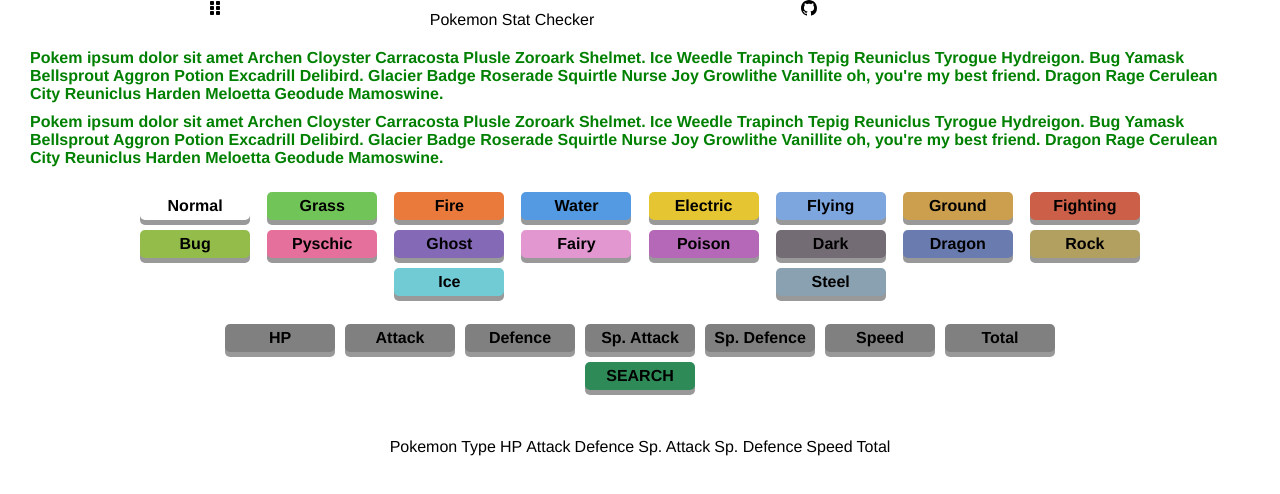
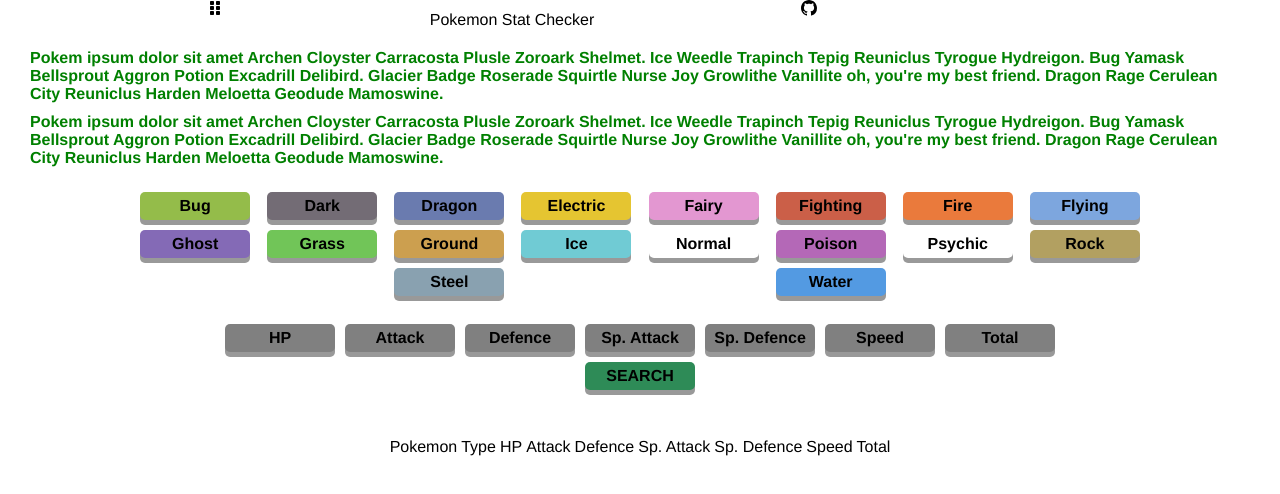
Before and after one commit to jabuckle26/pokemon-stats-ranking, a React (Create React App) app in the folder client/: page / in a window 1280 px wide. Shown: the top 494 px of the page. Built offline with nearby package versions, Linux system fonts and the light colour scheme.

Commit message:
Refactor of component logic.

```diff
--- a/client/src/App.js
+++ b/client/src/App.js
@@ -1,19 +1,17 @@
 import './styles/app.scss';
 import { Banner } from './components/Banner';
 import { Descriptor } from './components/Descriptor';
-import { QueryOptions } from './components/QueryOptions';
-import { ResultsDisplay } from './components/ResultsDisplay';
+import { QueryInterface } from './components/QueryInterface';
 import { GlobalProvider } from './context/GlobalState';
 
 function App() {
   return (
     <>
-    <GlobalProvider>
         <Banner/>
         <Descriptor/>
-        <QueryOptions/>
-        <ResultsDisplay/>
-      </GlobalProvider>
+        <GlobalProvider>
+          <QueryInterface/>
+        </GlobalProvider>
     </>
   );
 }
--- /dev/null
+++ b/client/src/components/QueryButton.js
@@ -0,0 +1,32 @@
+import React from 'react'
+
+export const QueryButton = (props) => {
+
+    const getButtonStyle = () => {
+        if (props.param === "type") {
+            return `typeButton ${props.queryParam.toLowerCase()} ${props.selectedParam === props.queryParam ? "selected" : "" } `
+        } else if (props.param === "stat") {
+            return `statQuery ${props.selectedParam === props.queryParam ? 'selected' : ''}`;
+        }
+
+        let classNames = props.param === "type" ? `typeButton ${props.queryParam.toLowerCase()}` : `statQuery ${props.queryParam}`;
+        if (props.selectedParam === props.queryParam) {
+            classNames += 'selected';
+        }
+
+        return classNames;
+    }
+
+    const handleButtonClick = (buttonTextContent)  => {
+        const textContentToSet = (props.selectedParam === buttonTextContent) ? "" : buttonTextContent;
+        props.queryAction(textContentToSet);
+    }
+
+    return (
+        <p
+        className={getButtonStyle()}
+        onClick={(e) => handleButtonClick(e.target.textContent)}>
+            {props.queryParam}
+        </p>
+    )
+}
--- /dev/null
+++ b/client/src/components/QueryInterface.js
@@ -0,0 +1,13 @@
+import React from 'react';
+import { QueryOptions } from './QueryOptions';
+import { ResultsDisplay } from './ResultsDisplay';
+
+
+export const QueryInterface = () => {
+    return (
+        <>
+            <QueryOptions/>
+            <ResultsDisplay/>
+        </>
+    )
+}
--- a/client/src/components/QueryOptions.js
+++ b/client/src/components/QueryOptions.js
@@ -1,37 +1,60 @@
-import React, { useContext } from 'react';
-import { GlobalContext } from '../context/GlobalState';
-import axios from 'axios';
-
-const allStats = ['HP', 'Attack', 'Defence', 'Sp. Attack', 'Sp. Defence', 'Speed', 'Total'];
-const allTypes = ['Normal', 'Grass', 'Fire', 'Water', 'Electric', 'Flying', 'Ground', 'Fighting', 'Bug', 'Pyschic', 'Ghost', 'Fairy', 'Poison', 'Dark', 'Dragon', 'Rock', 'Ice', 'Steel'];
+import React, { useContext } from "react";
+import { allStats } from "../utils/stats";
+import { allTypes } from "../utils/types";
+import { GlobalContext } from "../context/GlobalState";
+import { QueryButton } from "./QueryButton";
+import axios from "axios";
 
 export const QueryOptions = () => {
-    const { selectedType, selectedStats, setResults, setSelectedStats, setSelectedType, setIsLoading } = useContext(GlobalContext);
+  const {
+    selectedType,
+    selectedStats,
+    setResults,
+    setSelectedStats,
+    setSelectedType,
+    setIsLoading,
+  } = useContext(GlobalContext);
 
   const handleSearchClick = async () => {
     setIsLoading(true);
     const result = await axios.get(
       `/api/pokemon/statSort?stat=${selectedStats.toLowerCase()}&type=${selectedType}`
     );
-        console.log('got response');
+    console.log("got response");
     setResults(result.data);
     setIsLoading(false);
-    }
+  };
 
   return (
-        <div className='queryOptions'>
-            <div className='container'>
+    <div className="queryOptions">
+      <div className="container">
         {allTypes.map((theType) => {
-                    return <p className={`typeButton ${theType.toLowerCase()} ${selectedType === theType ? 'selected' : ''}`} onClick={(e) => setSelectedType(selectedType === e.target.textContent ? '' : e.target.textContent)}>{theType}</p>
+          return (
+            <QueryButton
+              param="type"
+              selectedParam={selectedType}
+              queryParam={theType}
+              queryAction={setSelectedType}
+            />
+          );
         })}
       </div>
-            <br/>
-            <div className='container'>
+      <br />
+      <div className="container">
         {allStats.map((stat) => {
-                    return <p className={`statQuery ${selectedStats === stat ? 'selected' : ''}`} onClick={(e) => setSelectedStats(selectedStats === e.target.textContent ? '' : e.target.textContent)}>{stat}</p>
+          return (
+            <QueryButton
+              param="stat"
+              selectedParam={selectedStats}
+              queryParam={stat}
+              queryAction={setSelectedStats}
+            />
+          );
         })}
       </div>
-            <p className="runQuery" onClick={handleSearchClick}>SEARCH</p>
+      <p className="runQuery" onClick={() => handleSearchClick()}>
+        SEARCH
+      </p>
     </div>
-    )
-}
+  );
+};
--- a/client/src/context/AppReducer.js
+++ b/client/src/context/AppReducer.js
@@ -1,27 +1,26 @@
 export default (state, action) => {
-    switch(action.type) {
-        case 'SET_LOADING':
+  switch (action.type) {
+    case "SET_LOADING":
       state.isLoading = action.payload;
       return {
-                ...state
-            }
-        case 'SET_RESULTS':
+        ...state,
+      };
+    case "SET_RESULTS":
       state.results = action.payload;
       return {
-                ...state
-            }
-        case 'SET_SELECTED_STATS':
+        ...state,
+      };
+    case "SET_SELECTED_STATS":
       state.selectedStats = action.payload;
       return {
-                ...state
-            }
-        case 'SET_SELECTED_TYPE':
-            console.log('yes in reducer')
+        ...state,
+      };
+    case "SET_SELECTED_TYPE":
       state.selectedType = action.payload;
       return {
-                ...state
-            }
+        ...state,
+      };
     default:
       return state;
   }
-}
+};
--- /dev/null
+++ b/client/src/utils/stats.js
@@ -0,0 +1,9 @@
+export const allStats = [
+  "HP",
+  "Attack",
+  "Defence",
+  "Sp. Attack",
+  "Sp. Defence",
+  "Speed",
+  "Total",
+];
--- /dev/null
+++ b/client/src/utils/types.js
@@ -0,0 +1,20 @@
+export const allTypes = [
+  "Bug",
+  "Dark",
+  "Dragon",
+  "Electric",
+  "Fairy",
+  "Fighting",
+  "Fire",
+  "Flying",
+  "Ghost",
+  "Grass",
+  "Ground",
+  "Ice",
+  "Normal",
+  "Poison",
+  "Psychic",
+  "Rock",
+  "Steel",
+  "Water",
+];
```
Lines whose indentation alone changed are shown as unchanged.
